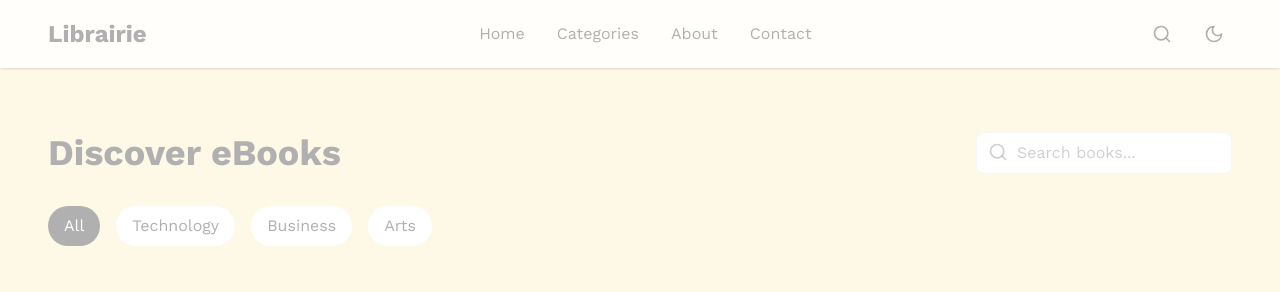
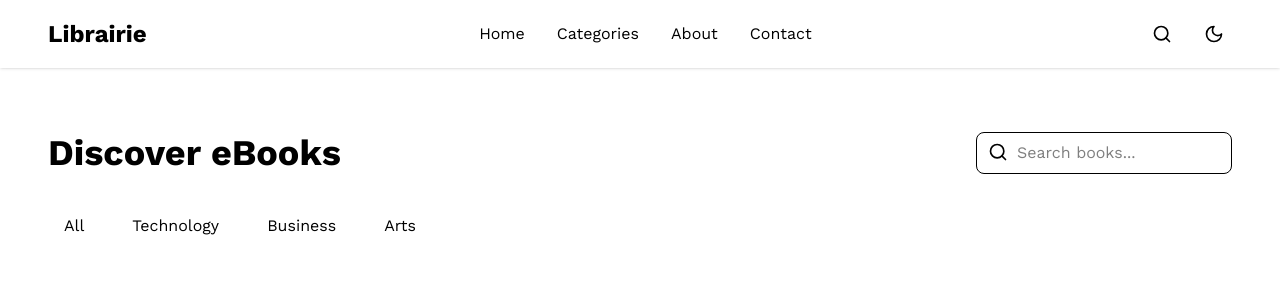
Before and after one commit to Naufal05R/librairie-bookstore, a Next.js app: page / in a window 1280 px wide. Shown: the top 292 px of the page. Built offline with nearby package versions, Linux system fonts and the light colour scheme; grey boxes are pictures that could not be loaded.

Commit message:
fix(css): update css global

```diff
--- a/src/app/globals.css
+++ b/src/app/globals.css
@@ -1,71 +1,58 @@
 @import "tailwindcss";
 
+@variant dark (&:where(.dark, .dark *));
+
 @theme {
-  --font-display: var(--font-display);
-  --font-body: var(--font-body);
+  /* Light Theme Colors */
+  --color-sky-light: #f0f9ff;
+  --color-sky-base: #0ea5e9;
+  --color-sky-dark: #0369a1;
+  --color-blue-light: #dbeafe;
+  --color-blue-base: #3b82f6;
+  --color-blue-dark: #1d4ed8;
 
-  --color-primary: #ff9a9a;
-  --color-background: #fef9e7;
-  --color-foreground: #4a4a4a;
-  --color-muted: #b0b0b0;
-
-  --color-soft-peach: #ff9a9a;
-  --color-creamy-white: #ffffff;
-  --color-muted-blue: #a0c4ff;
-  --color-warm-beige: #f0e4cc;
-
-  --color-deep-navy: #2e4053;
-  --color-rich-gray: #7f8c8d;
-  --color-vibrant-orange: #ff9900;
-  --color-dark-wood: #452b1f;
-
-  --color-warm-gray: #f7f4f5;
-  --color-pure-white: #ffffff;
-  --color-soft-green: #8bc34a;
-  --color-light-beige: #f5deb3;
+  /* Dark Theme Colors */
+  --color-dark-bg: #0f172a;
+  --color-dark-surface: #1e293b;
+  --color-dark-text: #f8fafc;
+  --color-dark-accent: #38bdf8;
 }
 
-:root {
-  --background: #fef9e7;
-  --foreground: #4a4a4a;
-}
-
-@media (prefers-color-scheme: dark) {
-  :root {
-    --background: #1c1c1c;
-    --foreground: #eaeaea;
+@keyframes float {
+  0%, 100% {
+    transform: translateY(0) rotate(-6deg);
+  }
+  50% {
+    transform: translateY(-20px) rotate(-6deg);
   }
 }
 
-body {
-  color: var(--foreground);
-  background: var(--background);
-  @apply font-body;
-}
-
-@layer components {
-  .glass {
-    @apply backdrop-blur-md bg-white/10 dark:bg-black/10;
+@keyframes float-delay-1 {
+  0%, 100% {
+    transform: translateY(0) rotate(-12deg) scale(0.9);
+  }
+  50% {
+    transform: translateY(-15px) rotate(-12deg) scale(0.9);
   }
 }
 
-::-webkit-scrollbar {
-  @apply w-2;
+@keyframes float-delay-2 {
+  0%, 100% {
+    transform: translateY(0) rotate(6deg) scale(0.9);
+  }
+  50% {
+    transform: translateY(-10px) rotate(6deg) scale(0.9);
+  }
 }
 
-::-webkit-scrollbar-track {
-  @apply bg-creamy-white dark:bg-rich-gray;
+.animate-float {
+  animation: float 6s ease-in-out infinite;
 }
 
-::-webkit-scrollbar-thumb {
-  @apply bg-muted dark:bg-vibrant-orange rounded-full;
+.animate-float-delay-1 {
+  animation: float-delay-1 7s ease-in-out infinite;
 }
 
-.scrollbar-hide {
-  -ms-overflow-style: none;
-  scrollbar-width: none;
+.animate-float-delay-2 {
+  animation: float-delay-2 8s ease-in-out infinite;
 }
-
-.scrollbar-hide::-webkit-scrollbar {
-  display: none;
-}
```
